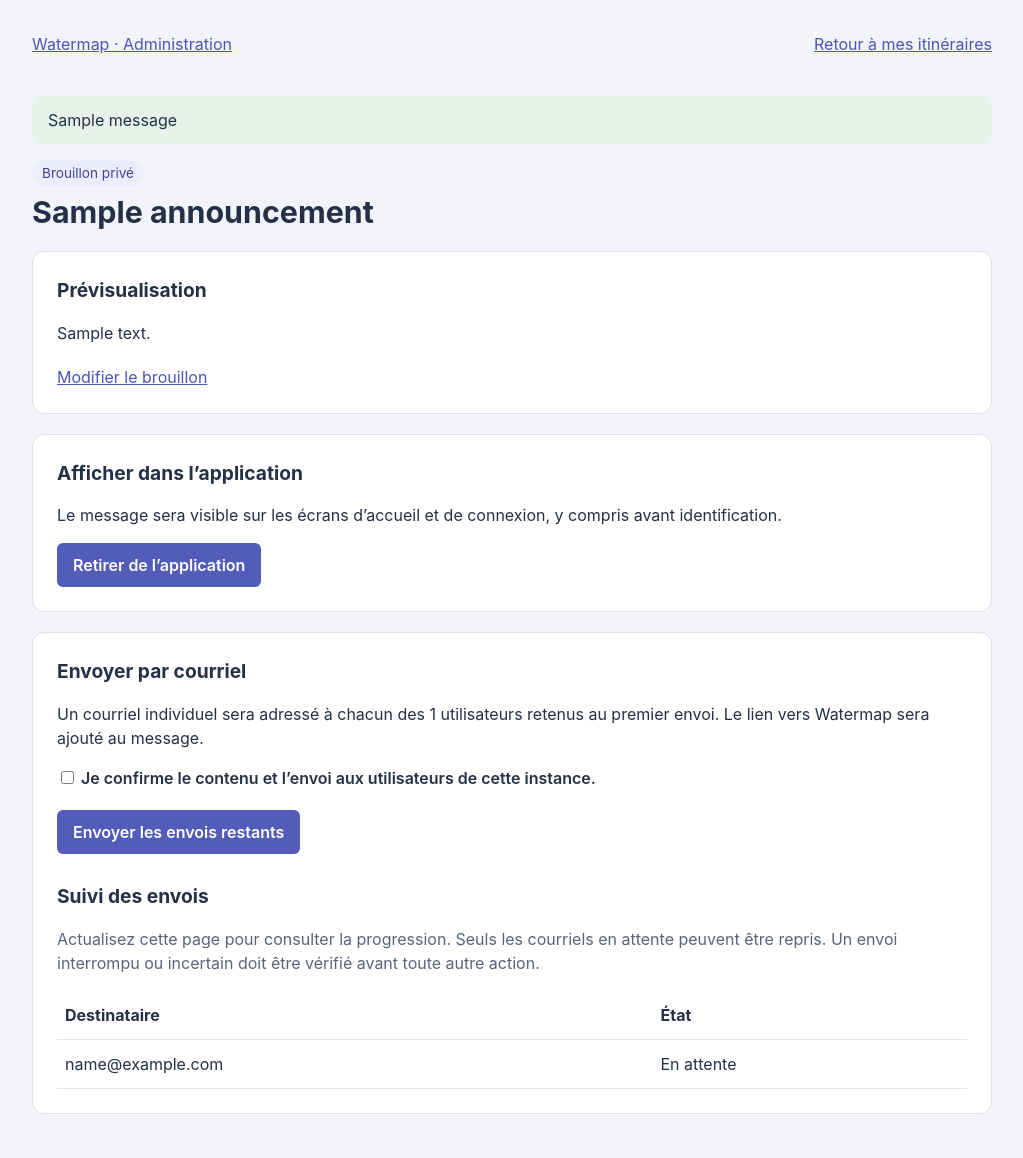
After one commit to ydo1234/watermap, a Flask app: page /admin/announcements/1 in a window 1280 px wide. The commit adds this page. Shown: the whole page, without its empty margins (128-1151 px from the left). Run offline with Flask 3, Linux system fonts and the light colour scheme; a user stored in the database is signed in; tables that the repository leaves empty hold one stand-in row (values such as "Sample post"); one stand-in notice (Sample message) is shown; parts of the project's set-up code (start-up, migrations or seed data) failed here and were passed over; some libraries are stand-ins or nearby versions.

Commit message:
Add administrator announcements and individual user mailings

```diff
--- a/app.py
+++ b/app.py
@@ -13,10 +13,12 @@ import time
 import uuid
 # XML generation only. All input parsing below uses defusedxml.
 import xml.etree.ElementTree as ET  # nosec B405
-from datetime import timedelta
+from datetime import datetime, timedelta, timezone
+from functools import wraps
+import click
 from concurrent.futures import ThreadPoolExecutor
 from defusedxml import ElementTree as SafeET
-from flask import Flask, request, redirect, url_for, render_template, send_from_directory, jsonify, session, flash, g
+from flask import Flask, request, redirect, url_for, render_template, send_from_directory, jsonify, session, flash, g, abort
 from werkzeug.utils import secure_filename
 from werkzeug.security import generate_password_hash, check_password_hash
 from flask_sqlalchemy import SQLAlchemy
@@ -102,6 +104,10 @@ class User(UserMixin, db.Model):
     email = db.Column(db.String(100), unique=True, nullable=False)
     password_hash = db.Column(db.String(200), nullable=False)
 
+    @property
+    def is_admin(self):
+        return db.session.get(AdminAccess, self.id) is not None
+
     def set_password(self, password):
         self.password_hash = generate_password_hash(password)
 
@@ -133,6 +139,60 @@ class User(UserMixin, db.Model):
         except (BadSignature, KeyError, TypeError, ValueError):
             return None
         return None
+
+class AdminAccess(db.Model):
+    user_id = db.Column(db.Integer, db.ForeignKey('user.id'), primary_key=True)
+
+
+class Announcement(db.Model):
+    id = db.Column(db.Integer, primary_key=True)
+    title = db.Column(db.String(160), nullable=False)
+    body = db.Column(db.Text, nullable=False)
+    kind = db.Column(db.String(20), nullable=False, default='message')
+    scheduled_for = db.Column(db.String(16), nullable=False, default='')
+    duration = db.Column(db.String(80), nullable=False, default='')
+    created_at = db.Column(db.DateTime, nullable=False, default=lambda: datetime.now(timezone.utc))
+    created_by = db.Column(db.Integer, db.ForeignKey('user.id'), nullable=False)
+    published = db.Column(db.Boolean, nullable=False, default=False)
+    locked = db.Column(db.Boolean, nullable=False, default=False)
+    mail_prepared = db.Column(db.Boolean, nullable=False, default=False)
+    mail_simulated = db.Column(db.Boolean, nullable=False, default=False)
+
+
+class AnnouncementDelivery(db.Model):
+    announcement_id = db.Column(db.Integer, db.ForeignKey('announcement.id'), primary_key=True)
+    user_id = db.Column(db.Integer, db.ForeignKey('user.id'), primary_key=True)
+    email = db.Column(db.String(100), nullable=False)
+    name = db.Column(db.String(100), nullable=False)
+    status = db.Column(db.String(20), nullable=False, default='pending')
+
+
+def admin_required(view):
+    @wraps(view)
+    @login_required
+    def wrapped(*args, **kwargs):
+        if not current_user.is_admin:
+            abort(403)
+        return view(*args, **kwargs)
+    return wrapped
+
+
+@app.cli.command('admin-user')
+@click.argument('email')
+@click.option('--revoke', is_flag=True, help='Retirer les droits administrateur.')
+def admin_user(email, revoke):
+    """Accorder les droits administrateur à un compte existant."""
+    user = find_user(email)
+    if user is None:
+        raise click.ClickException('Aucun compte ne correspond à cette adresse.')
+    access = db.session.get(AdminAccess, user.id)
+    if revoke and access:
+        db.session.delete(access)
+    elif not revoke and access is None:
+        db.session.add(AdminAccess(user_id=user.id))
+    db.session.commit()
+    click.echo('Droits administrateur retirés.' if revoke else 'Droits administrateur accordés.')
+
 
 @login_manager.user_loader
 def load_user(user_id):
@@ -193,6 +253,194 @@ def find_user(email):
 
 def valid_password(password):
     return isinstance(password, str) and 8 <= len(password) <= 512
+
+
+@app.route('/admin')
+@admin_required
+def admin():
+    announcements = db.session.execute(db.select(Announcement).order_by(Announcement.id.desc()).limit(100)).scalars().all()
+    return render_template('admin.html', announcements=announcements)
+
+
+@app.route('/admin/announcements/new', methods=['GET', 'POST'])
+@app.route('/admin/announcements/<int:identifier>/edit', methods=['GET', 'POST'])
+@admin_required
+def announcement_new(identifier=None):
+    announcement = db.get_or_404(Announcement, identifier) if identifier else None
+    if announcement and announcement.locked:
+        abort(409, 'Une annonce déjà diffusée ne peut plus être modifiée. Créez un nouveau message.')
+    values = {'title': '', 'body': '', 'kind': 'message', 'scheduled_for': '', 'duration': ''}
+    if announcement:
+        values = {key: getattr(announcement, key) for key in values}
+    error = None
+    if request.method == 'POST':
+        values = {key: request.form.get(key, '').strip() for key in values}
+        if values['kind'] not in ('message', 'downtime', 'update'):
+            error = 'Choisissez un type de message valide.'
+        elif ('\r' in values['title'] or '\n' in values['title'] or
+              len(values['title']) > 160 or len(values['body']) > 5000 or len(values['duration']) > 80):
+            error = 'Limites : titre de 160 caractères, message de 5 000 caractères, durée de 80 caractères.'
+        elif request.form.get('action') == 'template':
+            if values['kind'] == 'update':
+                try:
+                    planned = datetime.strptime(values['scheduled_for'], '%Y-%m-%dT%H:%M')
+                    if not values['duration']:
+                        raise ValueError
+                    values['title'] = values['title'] or 'Mise à jour programmée de Watermap'
+                    values['body'] = (
+                        f'Une mise à jour de Watermap est prévue le {planned:%d/%m/%Y} à {planned:%H:%M} '
+                        f'(heure de Paris), pour une durée estimée de {values["duration"]}. '
+                        'Le service pourra être temporairement indisponible pendant cette intervention. '
+                        'Merci de votre compréhension.'
+                    )
+                except ValueError:
+                    error = 'Renseignez la date, l’heure et la durée estimée de la mise à jour.'
+            elif values['kind'] == 'downtime':
+                values['title'] = values['title'] or 'Indisponibilité de Watermap'
+                values['body'] = 'Watermap est temporairement indisponible. Nous vous informerons du rétablissement du service. Merci de votre compréhension.'
+            else:
+                error = 'Choisissez « Indisponibilité » ou « Mise à jour programmée » pour remplir le modèle.'
+        elif not values['title'] or not values['body']:
+            error = 'Renseignez le titre et le message.'
+        else:
+            if values['scheduled_for']:
+                try:
+                    datetime.strptime(values['scheduled_for'], '%Y-%m-%dT%H:%M')
+                except ValueError:
+                    error = 'La date et l’heure sont invalides.'
+            if not error:
+                if announcement:
+                    updated = db.session.execute(db.update(Announcement).where(
+                        Announcement.id == identifier, Announcement.locked.is_(False)
+                    ).values(**values))
+                    if updated.rowcount != 1:
+                        db.session.rollback()
+                        abort(409)
+                else:
+                    announcement = Announcement(**values, created_by=current_user.id)
+                    db.session.add(announcement)
+                db.session.commit()
+                flash('Brouillon enregistré. Vérifiez le message avant sa diffusion.', 'success')
+                return redirect(url_for('announcement_detail', identifier=announcement.id))
+    return render_template('announcement_form.html', values=values, error=error)
+
+
+@app.route('/admin/announcements/<int:identifier>')
+@admin_required
+def announcement_detail(identifier):
+    announcement = db.get_or_404(Announcement, identifier)
+    deliveries = db.session.execute(db.select(AnnouncementDelivery).where(
+        AnnouncementDelivery.announcement_id == identifier
+    ).order_by(AnnouncementDelivery.user_id)).scalars().all()
+    return render_template('announcement_detail.html', announcement=announcement, deliveries=deliveries,
+                           recipient_count=db.session.query(User).count(),
+                           mail_suppressed=app.config['MAIL_SUPPRESS_SEND'])
+
+
+@app.route('/admin/announcements/<int:identifier>/publish', methods=['POST'])
+@admin_required
+def announcement_publish(identifier):
+    db.get_or_404(Announcement, identifier)
+    db.session.execute(db.update(Announcement).where(Announcement.id == identifier).values(published=True, locked=True))
+    db.session.commit()
+    flash('Annonce publiée dans l’application.', 'success')
+    return redirect(url_for('announcement_detail', identifier=identifier))
+
+
+@app.route('/admin/announcements/<int:identifier>/hide', methods=['POST'])
+@admin_required
+def announcement_hide(identifier):
+    announcement = db.get_or_404(Announcement, identifier)
+    announcement.published = False
+    db.session.commit()
+    flash('Annonce retirée de l’application.', 'success')
+    return redirect(url_for('announcement_detail', identifier=identifier))
+
+
+def deliver_announcement(identifier):
+    """Claim each recipient before SMTP; never retry an uncertain delivery."""
+    with app.app_context():
+        try:
+            announcement = db.session.get(Announcement, identifier)
+            if announcement.mail_simulated != app.config['MAIL_SUPPRESS_SEND']:
+                app.logger.error('Le mode de courriel de l’annonce %s a changé ; envoi suspendu.', identifier)
+                return
+            recipients = db.session.execute(db.select(AnnouncementDelivery.user_id).where(
+                AnnouncementDelivery.announcement_id == identifier,
+                AnnouncementDelivery.status == 'pending'
+            ).order_by(AnnouncementDelivery.user_id)).scalars().all()
+            for user_id in recipients:
+                claimed = db.session.execute(db.update(AnnouncementDelivery).where(
+                    AnnouncementDelivery.announcement_id == identifier,
+                    AnnouncementDelivery.user_id == user_id,
+                    AnnouncementDelivery.status == 'pending'
+                ).values(status='sending'))
+                db.session.commit()
+                if claimed.rowcount != 1:
+                    continue
+                delivery = db.session.get(AnnouncementDelivery, (identifier, user_id))
+                try:
+                    message = Message('Watermap — ' + announcement.title, recipients=[delivery.email],
+                                      sender=app.config.get('MAIL_DEFAULT_SENDER') or app.config.get('MAIL_USERNAME')
+                                      or ('watermap@example.invalid' if announcement.mail_simulated else None))
+                    message.body = (f'Bonjour {delivery.name},\n\n{announcement.body}\n\n'
+                                    f'{app.config["PUBLIC_BASE_URL"]}\n')
+                    message.msgId = f'<watermap-announcement-{identifier}-{user_id}@watermap.dolisi.fr>'
+                    if not announcement.mail_simulated:
+                        mail.send(message)
+                except Exception:
+                    delivery.status = 'uncertain'
+                    db.session.commit()
+                    app.logger.error('Envoi d’annonce %s interrompu ; résultat SMTP à vérifier.', identifier)
+                    break
+                delivery.status = 'simulated' if app.config['MAIL_SUPPRESS_SEND'] else 'sent'
+                db.session.commit()
+        except Exception:
+            db.session.rollback()
+            app.logger.exception('Traitement du courriel d’annonce %s interrompu.', identifier)
+        finally:
+            mail_slots.release()
+
+
+@app.route('/admin/announcements/<int:identifier>/send', methods=['POST'])
+@admin_required
+@limiter.limit('5 per minute')
+def announcement_send(identifier):
+    db.get_or_404(Announcement, identifier)
+    if request.form.get('confirm') != 'yes':
+        abort(400, 'Confirmez l’envoi aux utilisateurs de cette instance.')
+    if not app.config['MAIL_SUPPRESS_SEND'] and not (app.config.get('MAIL_DEFAULT_SENDER') or app.config.get('MAIL_USERNAME')):
+        flash('Configurez l’expéditeur SMTP avant l’envoi.', 'danger')
+        return redirect(url_for('announcement_detail', identifier=identifier))
+    if not mail_slots.acquire(blocking=False):
+        abort(503, 'La file de courriels est pleine. Réessayez plus tard.')
+    try:
+        # Lock content before snapshotting the local instance's recipients.
+        db.session.execute(db.update(Announcement).where(Announcement.id == identifier).values(locked=True))
+        announcement = db.session.get(Announcement, identifier, populate_existing=True)
+        if announcement.mail_prepared and announcement.mail_simulated != app.config['MAIL_SUPPRESS_SEND']:
+            abort(409, 'Le mode de courriel a changé. Créez une nouvelle annonce pour ce mode.')
+        if not announcement.mail_prepared:
+            for user in db.session.execute(db.select(User).order_by(User.id)).scalars():
+                db.session.add(AnnouncementDelivery(announcement_id=identifier, user_id=user.id,
+                                                    email=user.email, name=user.name or ''))
+            announcement.mail_prepared = True
+            announcement.mail_simulated = app.config['MAIL_SUPPRESS_SEND']
+        db.session.commit()
+        mail_executor.submit(deliver_announcement, identifier)
+    except Exception:
+        db.session.rollback()
+        mail_slots.release()
+        raise
+    flash('Envoi demandé. Consultez le suivi ci-dessous ; les envois déjà tentés ne sont pas répétés.', 'success')
+    return redirect(url_for('announcement_detail', identifier=identifier))
+
+
+@app.context_processor
+def inject_announcements():
+    return {'announcements': db.session.execute(
+        db.select(Announcement).where(Announcement.published.is_(True)).order_by(Announcement.id.desc())
+    ).scalars().all()}
 
 
 @app.after_request
--- /dev/null
+++ b/templates/admin_base.html
@@ -0,0 +1,44 @@
+<!doctype html>
+<html lang="fr">
+<head>
+  <meta charset="utf-8">
+  <meta name="viewport" content="width=device-width, initial-scale=1">
+  <title>{% block title %}Administration{% endblock %} · Watermap</title>
+  <style>
+    * { box-sizing: border-box; }
+    body { margin: 0; padding: 24px; font: 16px/1.5 -apple-system, BlinkMacSystemFont, 'Segoe UI', sans-serif; color: #243046; background: #f2f4fa; }
+    main { max-width: 960px; margin: auto; }
+    nav { display: flex; justify-content: space-between; gap: 16px; flex-wrap: wrap; padding: 8px 0 24px; }
+    a { color: #4d55b5; }
+    h1 { font-size: 1.9rem; line-height: 1.2; margin: 8px 0 16px; }
+    h2 { font-size: 1.2rem; margin: 0 0 16px; }
+    .card { background: white; padding: 24px; border: 1px solid #dce1ed; border-radius: 12px; margin: 20px 0; }
+    .muted { color: #58647a; }
+    .badge { display: inline-block; padding: 3px 10px; border-radius: 20px; font-size: .85rem; background: #ecedfc; color: #414590; }
+    label { display: block; font-weight: 600; margin: 16px 0 6px; }
+    input:not([type=checkbox]), select, textarea { width: 100%; padding: 10px; font: inherit; color: inherit; border: 1px solid #aeb8cc; border-radius: 6px; }
+    textarea { min-height: 210px; resize: vertical; }
+    button, .button { display: inline-block; padding: 10px 16px; background: #535cb8; color: white; border: 0; border-radius: 6px; font: inherit; font-weight: 600; text-decoration: none; cursor: pointer; }
+    .secondary { background: #e9ecf5; color: #35425c; }
+    .actions { display: flex; gap: 12px; flex-wrap: wrap; align-items: center; margin-top: 20px; }
+    .row { display: grid; grid-template-columns: 1fr 1fr; gap: 20px; }
+    .message { white-space: pre-wrap; overflow-wrap: anywhere; }
+    .alert { padding: 12px 16px; border-radius: 6px; background: #e5f3eb; margin: 16px 0; }
+    .alert-danger { background: #fff0ed; color: #99362c; }
+    table { width: 100%; border-collapse: collapse; }
+    th, td { text-align: left; padding: 12px 8px; border-bottom: 1px solid #e4e7ee; overflow-wrap: anywhere; }
+    .table-wrap { overflow-x: auto; }
+    :focus-visible { outline: 3px solid #838de2; outline-offset: 3px; }
+    @media (max-width: 600px) { body { padding: 16px; } .card { padding: 18px; } .row { grid-template-columns: 1fr; gap: 0; } }
+  </style>
+</head>
+<body>
+<main>
+  <nav aria-label="Navigation d’administration"><a href="{{ url_for('admin') }}">Watermap · Administration</a><a href="{{ url_for('home') }}">Retour à mes itinéraires</a></nav>
+  {% for category, message in get_flashed_messages(with_categories=true) %}
+    <div class="alert alert-{{ category }}" role="status">{{ message }}</div>
+  {% endfor %}
+  {% block content %}{% endblock %}
+</main>
+</body>
+</html>
--- /dev/null
+++ b/templates/announcement_detail.html
@@ -0,0 +1,37 @@
+{% extends 'admin_base.html' %}
+{% block title %}{{ announcement.title }}{% endblock %}
+{% block content %}
+<span class="badge">{{ 'Annonce diffusée' if announcement.locked else 'Brouillon privé' }}</span>
+<h1>{{ announcement.title }}</h1>
+<section class="card" aria-label="Prévisualisation du message">
+  <h2>Prévisualisation</h2>
+  <div class="message">{{ announcement.body }}</div>
+  {% if not announcement.locked %}<div class="actions"><a href="{{ url_for('announcement_new', identifier=announcement.id) }}">Modifier le brouillon</a></div>{% endif %}
+</section>
+<section class="card">
+  <h2>Afficher dans l’application</h2>
+  <p>Le message sera visible sur les écrans d’accueil et de connexion, y compris avant identification.</p>
+  <form method="post" action="{{ url_for('announcement_hide' if announcement.published else 'announcement_publish', identifier=announcement.id) }}">
+    <input type="hidden" name="csrf_token" value="{{ csrf_token() }}">
+    <button>{{ 'Retirer de l’application' if announcement.published else 'Publier dans l’application' }}</button>
+  </form>
+</section>
+<section class="card">
+  <h2>Envoyer par courriel</h2>
+  {% if mail_suppressed %}<div class="alert">Simulation active : aucun courriel réel ne sera envoyé.</div>{% endif %}
+  <p>Un courriel individuel sera adressé à chacun des {{ deliveries|length if announcement.mail_prepared else recipient_count }} utilisateurs {{ 'retenus au premier envoi' if announcement.mail_prepared else 'actuellement inscrits sur cette instance' }}. Le lien vers Watermap sera ajouté au message.</p>
+  <form method="post" action="{{ url_for('announcement_send', identifier=announcement.id) }}">
+    <input type="hidden" name="csrf_token" value="{{ csrf_token() }}">
+    <label><input type="checkbox" name="confirm" value="yes" required> Je confirme le contenu et l’envoi aux utilisateurs de cette instance.</label>
+    <div class="actions"><button>{{ 'Simuler' if mail_suppressed else 'Envoyer' }}{{ ' les envois restants' if announcement.mail_prepared else ' le message' }}</button></div>
+  </form>
+  {% if announcement.mail_prepared %}
+  <h2 style="margin-top: 28px">Suivi des envois</h2>
+  <p class="muted">Actualisez cette page pour consulter la progression. Seuls les courriels en attente peuvent être repris. Un envoi interrompu ou incertain doit être vérifié avant toute autre action.</p>
+  {% set labels = {'pending': 'En attente', 'sending': 'En cours / à vérifier si interrompu', 'sent': 'Envoyé', 'uncertain': 'À vérifier — résultat incertain', 'simulated': 'Simulé — aucun envoi réel'} %}
+  <div class="table-wrap"><table><thead><tr><th>Destinataire</th><th>État</th></tr></thead><tbody>
+  {% for delivery in deliveries %}<tr><td>{{ delivery.email }}</td><td>{{ labels[delivery.status] }}</td></tr>{% else %}<tr><td colspan="2">Aucun destinataire au moment de l’envoi.</td></tr>{% endfor %}
+  </tbody></table></div>
+  {% endif %}
+</section>
+{% endblock %}
--- /dev/null
+++ b/templates/announcements.html
@@ -0,0 +1,6 @@
+{% for announcement in announcements %}
+<aside role="status" style="background: #fff8dc; color: #433713; border: 1px solid #d6bf69; border-radius: 8px; padding: 14px 18px; margin: 12px 0 20px; text-align: left;">
+  <strong>{{ announcement.title }}</strong>
+  <div style="white-space: pre-wrap; overflow-wrap: anywhere; margin-top: 6px; font-size: .95rem;">{{ announcement.body }}</div>
+</aside>
+{% endfor %}
--- a/templates/index.html
+++ b/templates/index.html
@@ -170,6 +170,7 @@
 
         <div style="background: rgba(255,255,255,0.2); padding: 8px 15px; border-radius: 30px; display: flex; align-items: center; gap: 10px; color: white;">
           <span style="font-weight: 500;">👤 {{ user.name }}</span>
+          {% if user.is_admin %}<a href="{{ url_for('admin') }}" style="color: white;">Administration</a>{% endif %}
           <a href="{{ url_for('change_password') }}" style="color: rgba(255,255,255,0.8); text-decoration: none; font-size: 0.9rem; margin-left: 10px; border-left: 1px solid rgba(255,255,255,0.3); padding-left: 10px;">🔑 Sécurité</a>
           <form action="{{ url_for('logout') }}" method="post">
             <input type="hidden" name="csrf_token" value="{{ csrf_token() }}">
@@ -183,6 +184,7 @@
       <h1>🗺️ WaterMap</h1>
       <p class="subtitle">Gérez vos itinéraires personnels et découvrez les points d'eau</p>
     </header>
+    {% include 'announcements.html' %}
 
     <div class="card">
       <h2>📤 Créer une nouvelle page</h2>
--- a/templates/login.html
+++ b/templates/login.html
@@ -8,7 +8,7 @@
     body {
       font-family: -apple-system, BlinkMacSystemFont, 'Segoe UI', Roboto, Helvetica, Arial, sans-serif;
       background: linear-gradient(135deg, #667eea 0%, #764ba2 100%);
-      height: 100vh;
+      min-height: 100vh;
       display: flex;
       align-items: center;
       justify-content: center;
@@ -50,6 +50,7 @@
 <body>
   <div class="card">
     <h1>🗺️ Connexion</h1>
+    {% include 'announcements.html' %}
 
     {% with messages = get_flashed_messages(with_categories=true) %}
       {% if messages %}
```
Also changed, not shown: docs/administration.md (added, +68 -0 lines), templates/admin.html (added, +18 -0 lines), templates/announcement_form.html (added, +26 -0 lines), tests/test_admin.py (added, +186 -0 lines), README.md.
